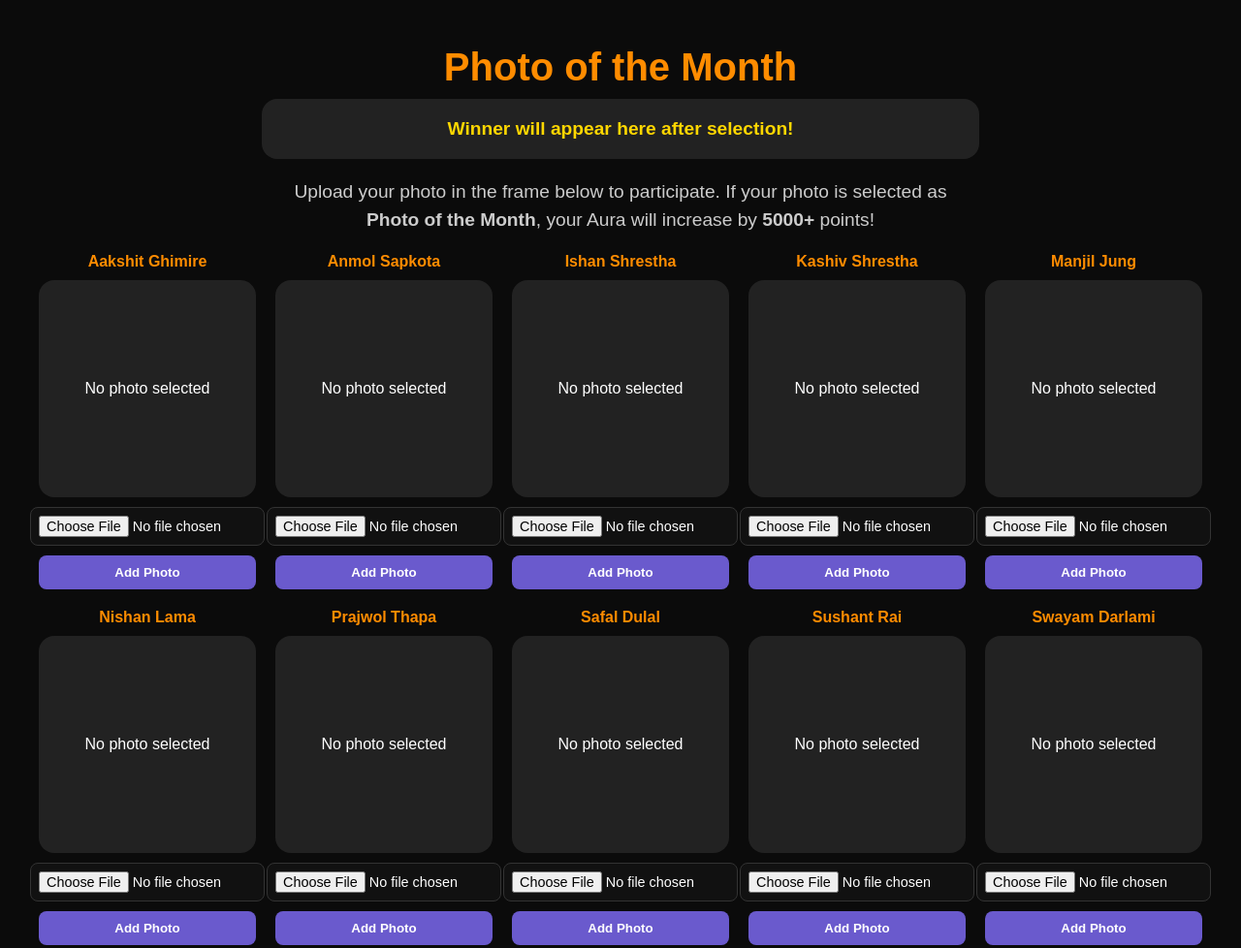
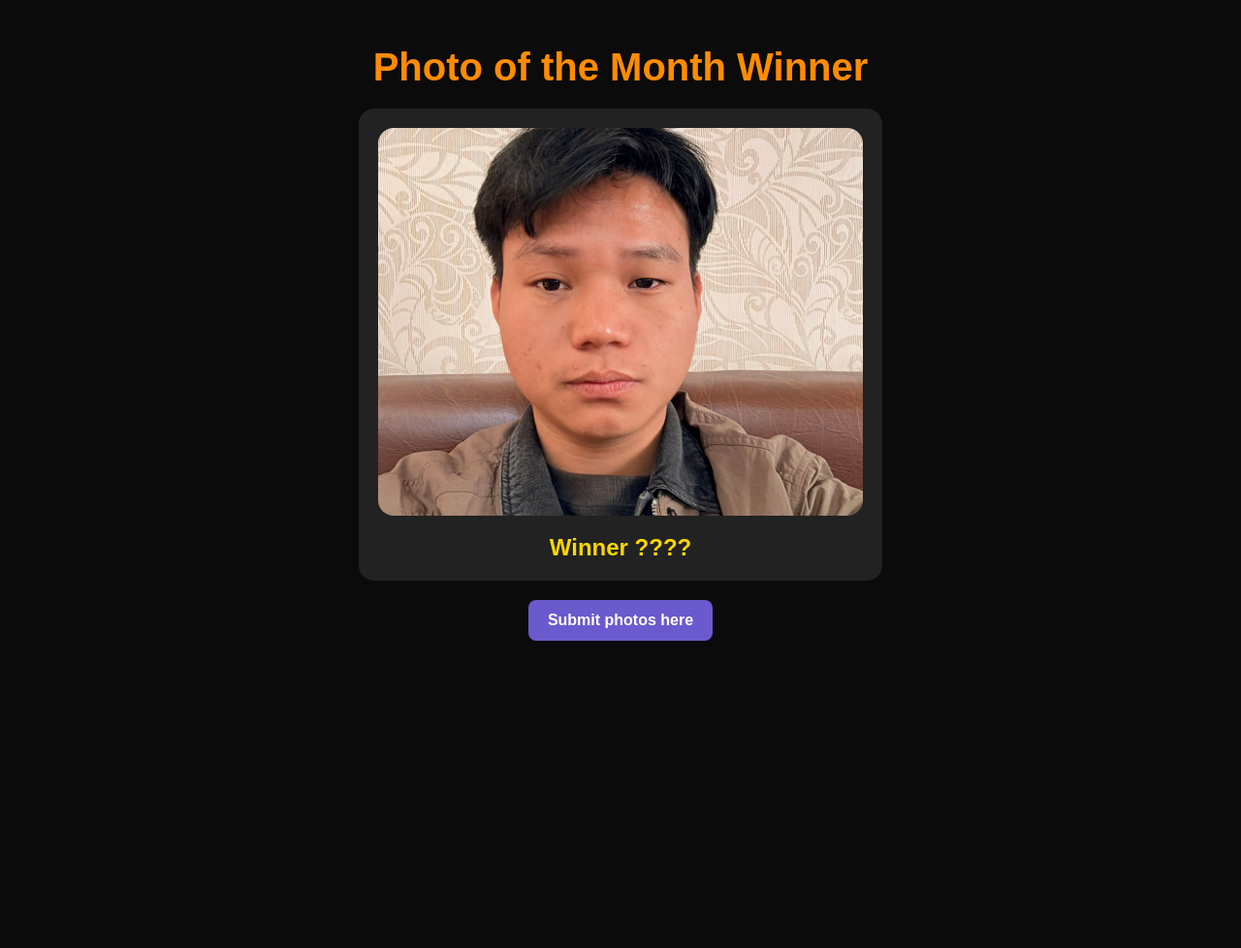
Before and after one commit to auraboy69/Aura, a plain HTML site: page photo.html in a window 1280 px wide. Shown: the whole page at 97% size. After the commit the page ends 840 px from the top, so only its background shows below. Drawn offline with Linux system fonts and the light colour scheme.

Commit message:
Add files via upload

```diff
--- a/photo.html
+++ b/photo.html
@@ -3,7 +3,7 @@
 <head>
   <meta charset="UTF-8">
   <meta name="viewport" content="width=device-width, initial-scale=1.0">
-  <title>Photo of the Month</title>
+  <title>Photo of the Month Winner</title>
   <style>
     body {
       margin: 0;
@@ -20,191 +20,63 @@
     h1 {
       color: #ff8c00;
       text-align: center;
-      margin-bottom: 10px;
+      margin-bottom: 20px;
       font-size: clamp(1.5rem, 5vw, 2.5rem);
     }
 
     .winner-block {
       width: 100%;
-      max-width: 700px;
+      max-width: 500px;
       background: #222;
       padding: 20px;
       border-radius: 16px;
       text-align: center;
-      font-size: 1.2rem;
       margin-bottom: 20px;
-      color: #ffd700;
-      font-weight: bold;
     }
 
-    .info {
-      max-width: 700px;
-      text-align: center;
-      font-size: clamp(0.9rem, 2.5vw, 1.2rem);
-      margin-bottom: 20px;
-      line-height: 1.5;
-      color: #ccc;
+    .winner-block img {
+      width: 100%;
+      max-height: 400px;
+      object-fit: cover;
+      border-radius: 16px;
+      margin-bottom: 15px;
     }
 
-    .grid {
-      display: grid;
-      grid-template-columns: repeat(auto-fit, minmax(200px, 1fr));
-      gap: 20px;
-      width: 100%;
-      max-width: 1200px;
-      margin-bottom: 40px;
+    .winner-name {
+      font-size: 1.5rem;
+      font-weight: bold;
+      color: #ffd700;
     }
 
-    .slot {
-      display: flex;
-      flex-direction: column;
-      align-items: center;
-      gap: 10px;
-    }
-
-    .slot label {
-      font-weight: bold;
-      color: #ff8c00;
-      font-size: 1rem;
-      text-align: center;
-    }
-
-    .photo-container {
-      width: 100%;
-      aspect-ratio: 1 / 1;
-      background: #222;
-      border-radius: 16px;
-      display: flex;
-      justify-content: center;
-      align-items: center;
-      overflow: hidden;
-    }
-
-    .photo-container img {
-      width: 100%;
-      height: 100%;
-      object-fit: cover;
-      border-radius: 16px;
-    }
-
-    input[type="file"] {
-      width: 100%;
-      padding: 8px;
-      border-radius: 8px;
-      border: 1px solid #333;
-      background: #111;
-      color: #fff;
-      font-size: 0.9rem;
-    }
-
-    button {
-      padding: 10px;
-      width: 100%;
+    .form-button {
+      padding: 12px 20px;
       border: none;
       border-radius: 8px;
       background: #6a5acd;
       color: #fff;
+      font-size: 1rem;
       font-weight: bold;
       cursor: pointer;
+      text-decoration: none;
       transition: 0.2s;
     }
 
-    button:hover {
+    .form-button:hover {
       background: #7c6df2;
-    }
-
-    .select-winner-btn {
-      margin-bottom: 30px;
-      width: 200px;
-    }
-
-    @media(max-width: 600px){
-      .grid {
-        grid-template-columns: 1fr;
-      }
     }
   </style>
 </head>
 <body>
-  <h1>Photo of the Month</h1>
+  <h1>Photo of the Month Winner</h1>
 
-  <!-- Winner Display -->
-  <div class="winner-block" id="winnerBlock">
-    Winner will appear here after selection!
+  <div class="winner-block">
+    <img id="winnerPhoto" src="sushant.jpeg" alt="Winner Photo">
+    <div class="winner-name" id="winnerName">Winner ???? </div>
   </div>
 
-  <!-- <button class="select-winner-btn" onclick="selectWinner()">Select Winner</button> -->
+  <a class="form-button" href="https://forms.gle/zfbyBBSkHGaeFodTA" target="_blank">
+   Submit photos here
+  </a>
 
-  <div class="info">
-    Upload your photo in the frame below to participate. If your photo is selected as <strong>Photo of the Month</strong>, your Aura will increase by <strong>5000+</strong> points!
-  </div>
-
-  <div class="grid" id="photoGrid"></div>
-
-  <script>
-    const names = [
-      "Aakshit Ghimire",
-      "Anmol Sapkota",
-      "Ishan Shrestha",
-      "Kashiv Shrestha",
-      "Manjil Jung",
-      "Nishan Lama",
-      "Prajwol Thapa",
-      "Safal Dulal",
-      "Sushant Rai",
-      "Swayam Darlami"
-    ];
-
-    const grid = document.getElementById('photoGrid');
-
-    // Generate upload slots
-    names.forEach((name, index) => {
-      const slot = document.createElement('div');
-      slot.classList.add('slot');
-      slot.innerHTML = `
-        <label>${name}</label>
-        <div class="photo-container" id="photoDisplay${index}">
-          <span>No photo selected</span>
-        </div>
-        <input type="file" id="photoInput${index}" accept="image/*">
-        <button onclick="uploadPhoto(${index})">Add Photo</button>
-      `;
-      grid.appendChild(slot);
-    });
-
-    // Upload photo function
-    function uploadPhoto(index) {
-      const input = document.getElementById(`photoInput${index}`);
-      const display = document.getElementById(`photoDisplay${index}`);
-      if(input.files && input.files[0]){
-        const file = input.files[0];
-        const reader = new FileReader();
-        reader.onload = function(e){
-          display.innerHTML = `<img src="${e.target.result}" alt="Photo of ${names[index]}">`;
-        }
-        reader.readAsDataURL(file);
-      } else {
-        alert('Please select a photo first.');
-      }
-    }
-
-    // Select random winner
-    function selectWinner() {
-      const uploadedIndexes = [];
-      for(let i=0;i<names.length;i++){
-        const display = document.getElementById(`photoDisplay${i}`);
-        if(display.querySelector('img')){
-          uploadedIndexes.push(i);
-        }
-      }
-      if(uploadedIndexes.length === 0){
-        alert("No photos uploaded! Please upload at least one photo.");
-        return;
-      }
-      const winnerIndex = uploadedIndexes[Math.floor(Math.random() * uploadedIndexes.length)];
-      const winnerName = names[winnerIndex];
-      document.getElementById('winnerBlock').textContent = `🎉 Winner: ${winnerName} (+5000 Aura) 🎉`;
-    }
-  </script>
 </body>
 </html>
```
Also changed, not shown: index.html (+1 -1 lines).
